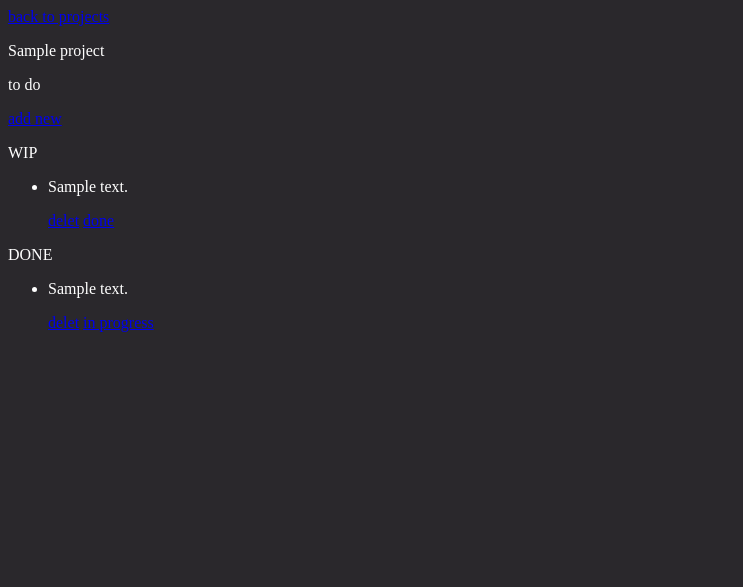
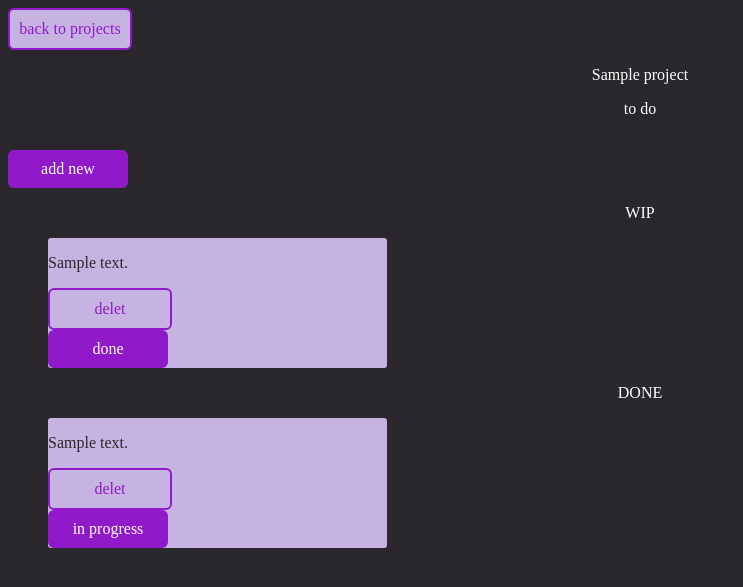
Before and after one commit to lordsha0/consilium, a Flask app: page /tasks?project=1 in a window 1280 px wide. Shown: the top 587 px of the page, without its empty margins (0-743 px from the left). Run offline with Flask 2, Linux system fonts and the light colour scheme; tables that the repository leaves empty hold one stand-in row (values such as "Sample post").

Commit message:
removed unused divs & added css classes

```diff
--- a/templates/tasks.html
+++ b/templates/tasks.html
@@ -1,23 +1,21 @@
 {% extends "base.html" %}
 
 {% block content %}
-<a href="/">back to projects</a>
-<div class="">
-    <p>{{ name }}</p>
-    <section class="">
-        <p>to do</p>
-        <ul>
+<a class="button button__secondary" href="/">back to projects</a>
+<p class="title__task">{{ name }}</p>
+<div class="tasks">
+    <section class="taskColumn">
+        <p class="title__task">to do</p>
+        <ul class="group__task">
         {% if tasks != None %}
         {% for t in tasks %}
             {% if not t[2] and not t[3] %}
-            <li>
-                <div class="">
-                    <p> {{ t[1] }} </p>
-                    <div>
-                        <a href="/deletTask?task={{ t[0] }}">delet</a>
-                        <a href="/updateTask?task={{ t[0] }}&field=progress">in progress</a>
-                        <a href="/updateTask?task={{ t[0] }}&field=done">done</a>
-                    </div>
+            <li class="card__task">
+                <p class="description"> {{ t[1] }} </p>
+                <div class="menu__task">
+                    <a class="button button__secondary" href="/deletTask?task={{ t[0] }}">delet</a>
+                    <a class="button button__primary" href="/updateTask?task={{ t[0] }}&field=progress">in progress</a>
+                    <a class="button button__primary" href="/updateTask?task={{ t[0] }}&field=done">done</a>
                 </div>
             </li>
             {% endif %}
@@ -26,21 +24,19 @@
         {% else %}
         <p>No tasks at hand...</p>
         {% endif %}
-        <a href="/task?project={{ project }}">add new</a>
+        <a class="button button__primary" href="/task?project={{ project }}">add new</a>
     </section>
-    <section>
-        <p>WIP</p>
-        <ul>
+    <section class="taskColumn">
+        <p class="title__task">WIP</p>
+        <ul class="group__task">
         {% if tasks != None %}
         {% for t in tasks %}
             {% if t[3] %}
-            <li>
-                <div class="">
-                    <p>{{ t[1] }}</p>
-                    <div>
-                        <a href="/deletTask?task={{ t[0] }}">delet</a>
-                        <a href="/updateTask?task={{ t[0] }}&field=done">done</a>
-                    </div>
+            <li class="card__task">
+                <p class="description description__wip">{{ t[1] }}</p>
+                <div class="menu__task">
+                    <a class="button button__secondary" href="/deletTask?task={{ t[0] }}">delet</a>
+                    <a class="button button__primary" href="/updateTask?task={{ t[0] }}&field=done">done</a>
                 </div>
             </li>
             {% endif %}
@@ -48,21 +44,19 @@
         {% endif %}
         </ul>
     </section>
-    <section>
-        <p>DONE</p>
-        <ul>
+    <section class="taskColumn">
+        <p class="title__task">DONE</p>
+        <ul class="group__task">
         {% if tasks != None %}
         {% for t in tasks %}
             {% if t[2] %}
-            <li>
-                <div class="">
-                    <p>
-                        {{ t[1] }}
-                    </p>
-                    <div>
-                        <a href="/deletTask?task={{ t[0] }}">delet</a>
-                        <a href="/updateTask?task={{ t[0] }}&field=progress">in progress</a>
-                    </div>
+            <li class="card__task">
+                <p class="description description__done">
+                    {{ t[1] }}
+                </p>
+                <div class="menu__task">
+                    <a class="button button__secondary" href="/deletTask?task={{ t[0] }}">delet</a>
+                    <a class="button button__primary" href="/updateTask?task={{ t[0] }}&field=progress">in progress</a>
                 </div>
             </li>
             {% endif %}
```
